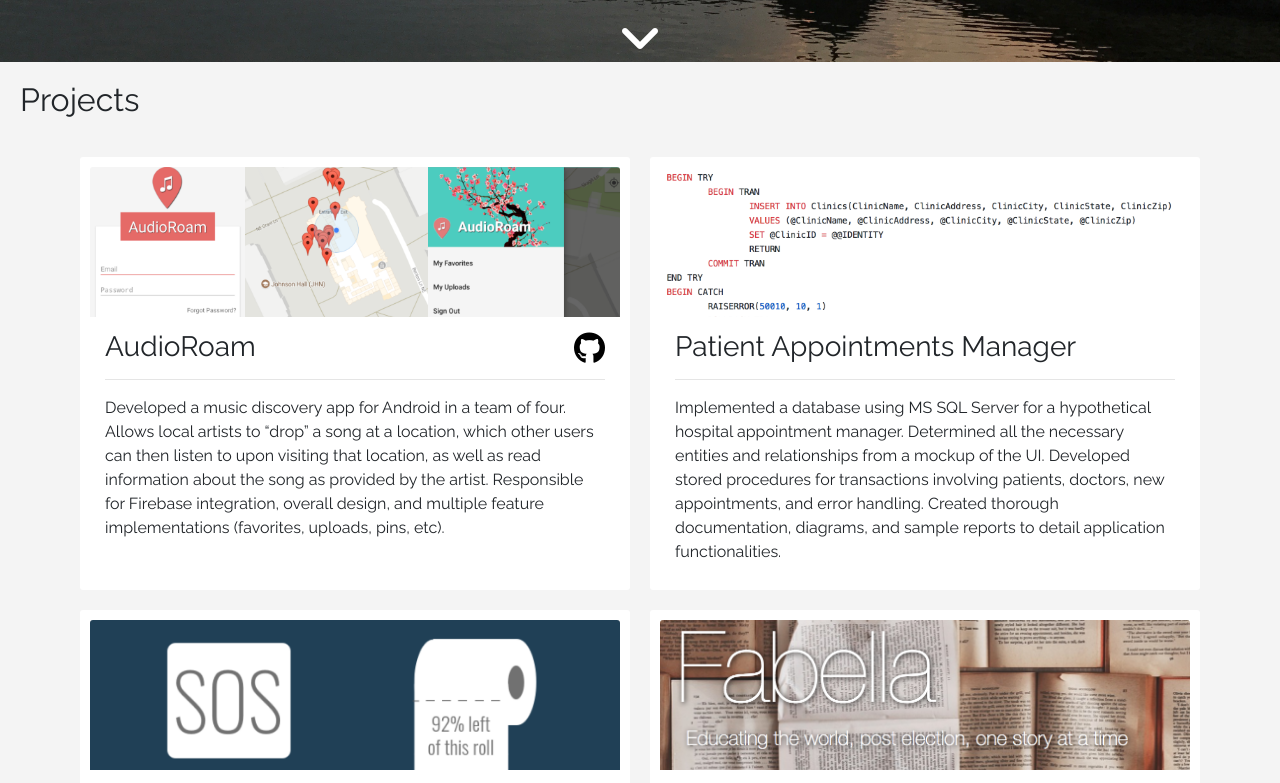
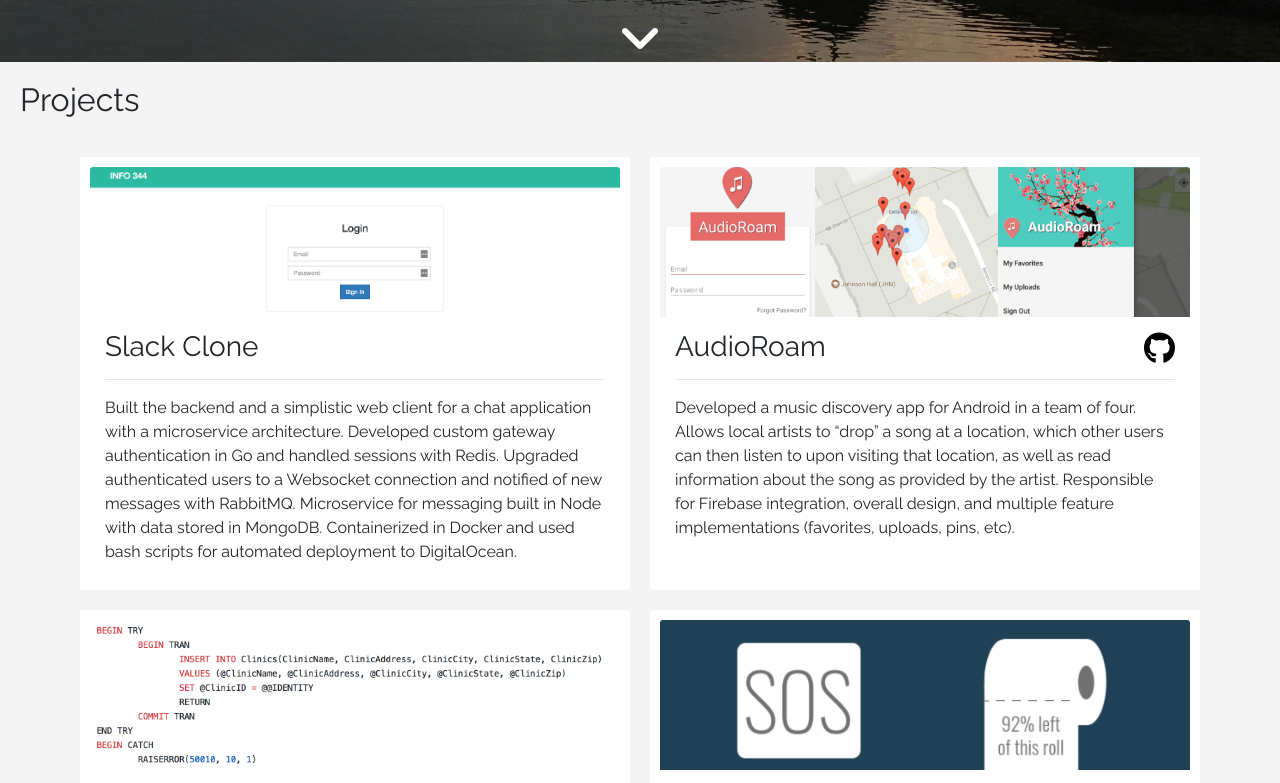
Before and after one commit to abourn/portfolio, a React (Create React App) app: page / in a window 1280 px wide. Shown: the part 738-1521 px from the top of the page. Built offline with nearby package versions, Linux system fonts and the light colour scheme; some icons are missing; a web font is replaced by a local one.

Commit message:
add slack clone to projects list

```diff
--- a/src/projects.js
+++ b/src/projects.js
@@ -1,4 +1,12 @@
 export const projects = [
+  {
+   "title": "Slack Clone",
+    "description": "Built the backend and a simplistic web client for a chat application with a microservice architecture.  Developed custom gateway authentication in Go and handled sessions with Redis.  Upgraded authenticated users to a Websocket connection and notified of new messages with RabbitMQ. Microservice for messaging built in Node with data stored in MongoDB. Containerized in Docker and used bash scripts for automated deployment to DigitalOcean.",
+    "imageUrl": require('./img/SlackClone.png'),
+    "skills": "Go, Docker, Node, Javascript, Redis, MongoDB, DigitalOcean, RabbitMQ, Bash",
+    "githubLink": null,
+    "otherLink": null
+  },
   {
     "title": "AudioRoam",
     "description": "Developed a music discovery app for Android in a team of four. Allows local artists to “drop” a song at a location, which other users can then listen to upon visiting that location, as well as read information about the song as provided by the artist. Responsible for Firebase integration, overall design, and multiple feature implementations (favorites, uploads, pins, etc).",
```
Also changed, not shown: src/img/SlackClone.png (added).
